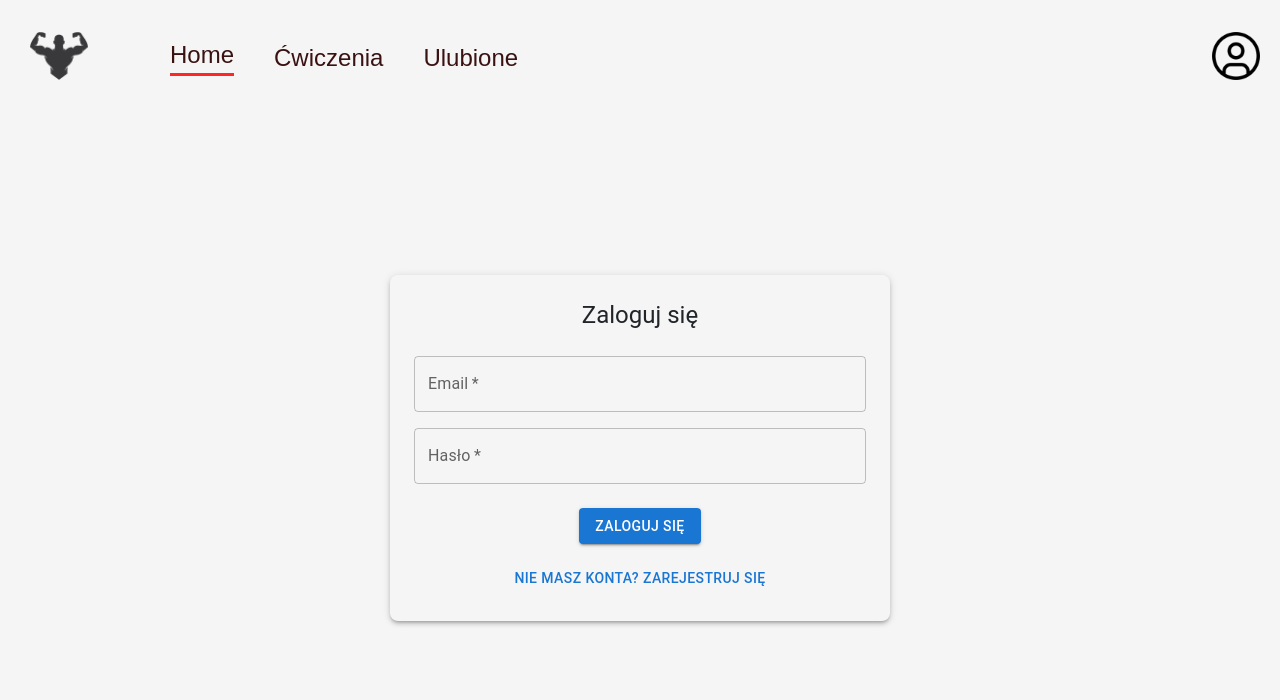
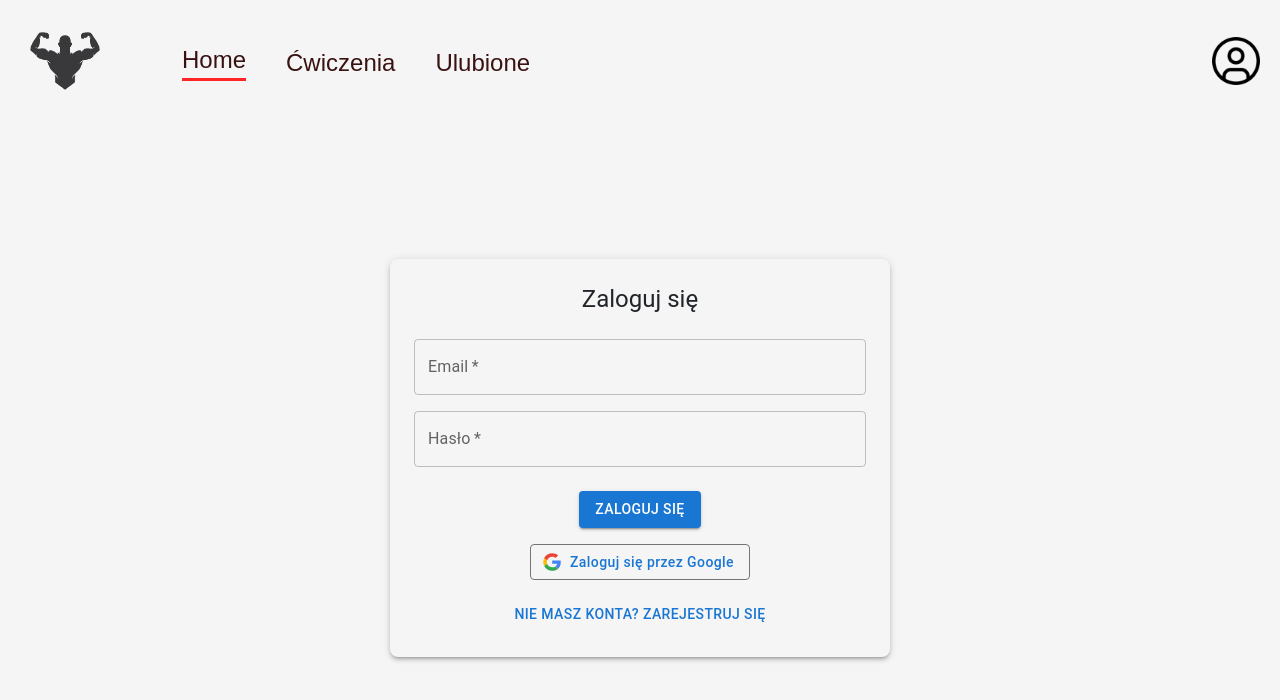
Before and after one commit to PtSik/gym_app, a React (Create React App) app: page /login in a window 1280 px wide. Shown: the top 700 px of the page. Built offline with nearby package versions, Linux system fonts and the light colour scheme; no server answers.

Commit message:
added google auth

```diff
--- a/src/components/Detail.js
+++ b/src/components/Detail.js
@@ -30,13 +30,12 @@ const Detail = ({ exerciseDetail }) => {
 
   const addToFavorites = async () => {
     try {
-      // Upewnij się, że użytkownik jest zalogowany
       if (auth.currentUser) {
-        const userId = auth.currentUser.uid; // Pobranie ID zalogowanego użytkownika
+        const userId = auth.currentUser.uid;
 
         await addDoc(collection(db, "favorites"), {
-          id: exerciseDetail.id, // ID ćwiczenia
-          userId, // ID użytkownika
+          id: exerciseDetail.id,
+          userId,
         });
         alert("Ćwiczenie zostało dodane do ulubionych!");
       } else {
--- a/src/components/Navbar.js
+++ b/src/components/Navbar.js
@@ -1,11 +1,11 @@
 import React from "react";
 import { Link } from "react-router-dom";
-import { Stack } from "@mui/material";
+import { Stack, Avatar as MUIAvatar } from "@mui/material";
 import { useNavigate } from "react-router-dom";
 import { auth } from "../firebase";
 
 import Logo from "../assets/images/logo2.png";
-import Avatar from "../assets/icons/avatar.png";
+import DefaultAvatar from "../assets/icons/avatar.png";
 
 const Navbar = () => {
   const navigate = useNavigate();
@@ -17,6 +17,9 @@ const Navbar = () => {
       alert("Musisz być zalogowany, aby zobaczyć ulubione ćwiczenia.");
     }
   };
+
+  const userPhotoURL = auth.currentUser ? auth.currentUser.photoURL : null;
+
   return (
     <Stack
       direction="row"
@@ -32,7 +35,7 @@ const Navbar = () => {
         <img
           src={Logo}
           alt="logo"
-          style={{ width: "58px", height: "48px", margin: "0 10px" }}
+          style={{ width: "70px", height: "58px", margin: "0 10px" }}
         />
       </Link>
       <Stack direction="row" gap="40px" fontSize="24px" alignItems="flex-end">
@@ -69,11 +72,21 @@ const Navbar = () => {
       </Stack>
       <div style={{ marginLeft: "auto" }}>
         <Link to="/login">
-          <img
-            src={Avatar}
-            alt="avatar"
-            style={{ width: "48px", height: "48px", marginRight: "" }}
-          />
+          {userPhotoURL ? (
+            <MUIAvatar
+              src={userPhotoURL}
+              alt="avatar"
+              sx={{ width: 58, height: 58, mr: -3 }}
+              className="rounded-full"
+            />
+          ) : (
+            <img
+              src={DefaultAvatar}
+              alt="avatar"
+              style={{ width: "48px", height: "48px",}}
+              className="rounded-full"
+            />
+          )}
         </Link>
       </div>
     </Stack>
--- a/src/firebase.js
+++ b/src/firebase.js
@@ -1,5 +1,5 @@
 import { initializeApp } from "firebase/app";
-import { getAuth } from "firebase/auth";
+import { getAuth, GoogleAuthProvider } from "firebase/auth";
 import { getFirestore } from "firebase/firestore"; // Import Firestore
 
 const firebaseConfig = {
@@ -11,6 +11,11 @@ const firebaseConfig = {
   appId: process.env.REACT_APP_FIREBASE_APP_ID,
 };
 
+const provider = new GoogleAuthProvider();
+
+
 const app = initializeApp(firebaseConfig);
 export const auth = getAuth(app);
 export const db = getFirestore(app);
+
+export { provider };
--- a/src/pages/Login.js
+++ b/src/pages/Login.js
@@ -1,14 +1,31 @@
 import React, { useState } from "react";
 import { useNavigate } from "react-router-dom";
-import { createUserWithEmailAndPassword, signInWithEmailAndPassword, signOut } from "firebase/auth";
-import { auth } from "../firebase";
-import { Box, Button, TextField, Typography, Stack } from '@mui/material';
+import {
+  createUserWithEmailAndPassword,
+  signInWithEmailAndPassword,
+  signOut,
+} from "firebase/auth";
+import { auth, provider } from "../firebase";
+import { Box, Button, TextField, Typography, Stack } from "@mui/material";
+import { signInWithPopup } from "firebase/auth";
+import GoogleIconSVG from '../assets/icons/google-icon.svg'
 
 export const Login = ({ user }) => {
   const [email, setEmail] = useState("");
   const [password, setPassword] = useState("");
   const [isSignUpActive, setIsSignUpActive] = useState(false);
   const navigate = useNavigate();
+
+  const handleGoogleSignIn = () => {
+    signInWithPopup(auth, provider)
+      .then((result) => {
+        navigate("/");
+      })
+      .catch((error) => {
+        console.error(error.code, error.message);
+        alert(`Błąd logowania przez Google: ${error.message}`);
+      });
+  };
 
   const handleMethodChange = () => {
     setIsSignUpActive(!isSignUpActive);
@@ -39,39 +56,64 @@ export const Login = ({ user }) => {
   };
 
   const handleSignOut = () => {
-    signOut(auth).then(() => {
+    signOut(auth)
+      .then(() => {
         navigate("/");
-    }).catch((error) => {
+      })
+      .catch((error) => {
         console.error(error.message);
       });
   };
 
   if (user) {
     return (
-      <Box sx={{ display: 'flex', justifyContent: 'center', alignItems: 'center', height: '100vh' }}>
+      <Box
+        sx={{
+          display: "flex",
+          justifyContent: "center",
+          alignItems: "center",
+          height: "100vh",
+        }}
+      >
         <Stack spacing={2} alignItems="center">
           <Typography>Jesteś już zalogowany.</Typography>
-          <Button onClick={handleSignOut} variant="outlined">Wyloguj się</Button>
+          <Button onClick={handleSignOut} variant="outlined">
+            Wyloguj się
+          </Button>
         </Stack>
       </Box>
     );
   }
 
   return (
-    <Box sx={{ display: 'flex', flexDirection: 'column', justifyContent: 'center', alignItems: 'center', height: '90vh', width: '100%' }}>
-      <Box component="form"   sx={{
-    '& .MuiTextField-root': { m: 1 },
+    <Box
+      sx={{
+        display: "flex",
+        flexDirection: "column",
+        justifyContent: "center",
+        alignItems: "center",
+        height: "90vh",
+        width: "100%",
+      }}
+    >
+      <Box
+        component="form"
+        sx={{
+          "& .MuiTextField-root": { m: 1 },
           p: 3,
           boxShadow: 3,
           borderRadius: 2,
-    display: 'flex',
-    flexDirection: 'column',
-    alignItems: 'center',
-    width: '100%',
-    maxWidth: '500px',
-    mt: 2
-  }}>
-        <Typography variant="h5" sx={{ mb: 2 }}>{isSignUpActive ? "Zarejestruj się" : "Zaloguj się"}</Typography>
+          display: "flex",
+          flexDirection: "column",
+          alignItems: "center",
+          width: "100%",
+          maxWidth: "500px",
+          mt: 2,
+        }}
+      >
+        <Typography variant="h5" sx={{ mb: 2 }}>
+          {isSignUpActive ? "Zarejestruj się" : "Zaloguj się"}
+        </Typography>
         <TextField
           label="Email"
           type="email"
@@ -90,11 +132,35 @@ export const Login = ({ user }) => {
           value={password}
           onChange={(e) => setPassword(e.target.value)}
         />
-        <Button variant="contained" color="primary" onClick={isSignUpActive ? handleSignUp : handleSignIn} sx={{ mt: 2, mb: 2 }}>
+        <Button
+          variant="contained"
+          color="primary"
+          onClick={isSignUpActive ? handleSignUp : handleSignIn}
+          sx={{ mt: 2, mb: 0 }}
+        >
           {isSignUpActive ? "Zarejestruj się" : "Zaloguj się"}
         </Button>
+        <Button
+          variant="outlined"
+          startIcon={<img src={GoogleIconSVG} alt="Google" style={{ width: 20, height: 20 }} />}
+          onClick={handleGoogleSignIn}
+          sx={{
+            mt: 2,
+            mb: 2,
+            color: "primary",
+            borderColor: "#757575",
+            textTransform: "none",
+            ":hover": {
+              borderColor: "#757575",
+            },
+          }}
+        >
+          Zaloguj się przez Google
+        </Button>
         <Button variant="text" onClick={handleMethodChange}>
-          {isSignUpActive ? "Masz już konto? Zaloguj się" : "Nie masz konta? Zarejestruj się"}
+          {isSignUpActive
+            ? "Masz już konto? Zaloguj się"
+            : "Nie masz konta? Zarejestruj się"}
         </Button>
       </Box>
     </Box>
```
Also changed, not shown: src/assets/icons/google-icon.svg (added). Lines whose indentation alone changed are shown as unchanged.
